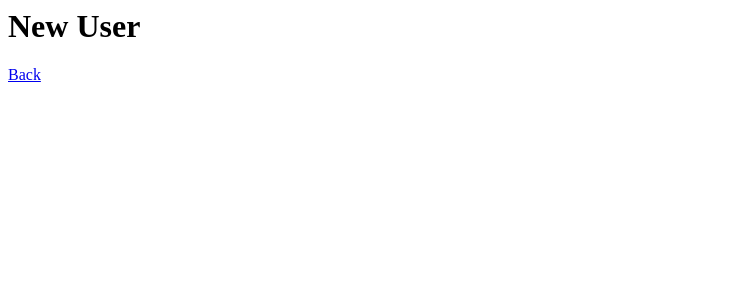
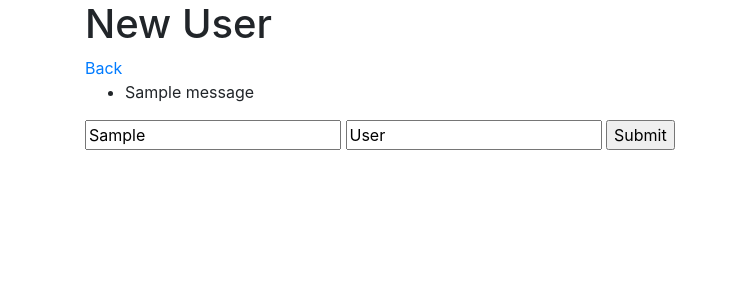
Before and after one commit to jason721b/family-friday, a Flask app: template templates/new_member.html in a window 1280 px wide. Shown: the top 300 px of the page, without its empty margins (0-730 px from the left). Run offline with Flask 2, Linux system fonts and the light colour scheme; the template is opened without the code that fills it: most values are stand-ins (such as "Sample title", 1, 10 or a date in 2020); one stand-in notice (Sample message) is shown; some libraries are stand-ins or nearby versions.

Commit message:
Support add new team members

```diff
--- a/app.py
+++ b/app.py
@@ -1,15 +1,19 @@
 #!/usr/bin/env python
 # -*- coding: utf-8 -*-
 
+import logging
 import sys
-import logging
 
-from flask import Flask
-from flask import render_template
+from flask import Flask, url_for
+from flask import render_template, request, redirect, flash
+
 from members import Member
 from random_group import random_group
 
 app = Flask(__name__)
+
+# TODO: Specify secret_key via env variable
+app.secret_key = '28cfe91e907f'
 
 logging.basicConfig(level=logging.INFO, stream=sys.stderr,
                     format='%(asctime)s [%(name)s] %(levelname)s: %(message)s')
@@ -39,7 +43,20 @@ def new_member():
 
 @app.route('/members/create', methods=['POST'])
 def create_member():
-    return 'Create New Member'
+    first_name = request.form.get('first_name')
+    last_name = request.form.get('last_name')
+
+    if not first_name or not last_name:
+        flash('Both first name and last name need to be specified', 'error')
+        return render_template('new_member.html', first_name=first_name, last_name=last_name)
+
+    member = Member(first_name=first_name.strip(), last_name=last_name.strip())
+    try:
+        member.save()
+        flash('Created new team member %s' % member.name, 'success')
+    except Exception:
+        flash('Failed to create new team member %s' % member.name, 'error')
+    return redirect(url_for('new_member'))
 
 
 @app.route('/members/')
--- a/templates/base.html
+++ b/templates/base.html
@@ -16,18 +16,9 @@
 </head>
 
 <body>
-    <div id="content" class="container {{ 'debug' if debug else '' }}">
-        {% with messages = get_flashed_messages(with_categories=true) %}
-            {% if messages %}
-                {% for category, message in messages %}
-                    <div class="alert alert-{{ category }}">
-                        <div style="margin-left:30px;">{{ message }}</div>
-                    </div>
-                {% endfor %}
-            {% endif %}
-        {% endwith %}
-        {% block content %}{% endblock %}
-    </div>
-    {% block footer %}{% endblock %}
+<div id="content" class="container">
+    {% block content %}{% endblock %}
+</div>
+{% block footer %}{% endblock %}
 </body>
 </html>
--- a/templates/new_member.html
+++ b/templates/new_member.html
@@ -1,3 +1,22 @@
-<h1>New User</h1>
+{% extends 'base.html' %}
 
-<a href="{{ url_for('index') }}">Back</a>
+{% block content %}
+    <h1>New User</h1>
+
+    <a href="{{ url_for('index') }}">Back</a>
+
+    <form action="{{ url_for('create_member') }}" method="post">
+        {% with messages = get_flashed_messages() %}
+            {% if messages %}
+                <ul class=flashes>
+                    {% for message in messages %}
+                        <li>{{ message }}</li>
+                    {% endfor %}
+                </ul>
+            {% endif %}
+        {% endwith %}
+        <input name="first_name" value="{{ first_name }}">
+        <input name="last_name" value="{{ last_name }}">
+        <input type="submit" value="Submit">
+    </form>
+{% endblock %}
```
